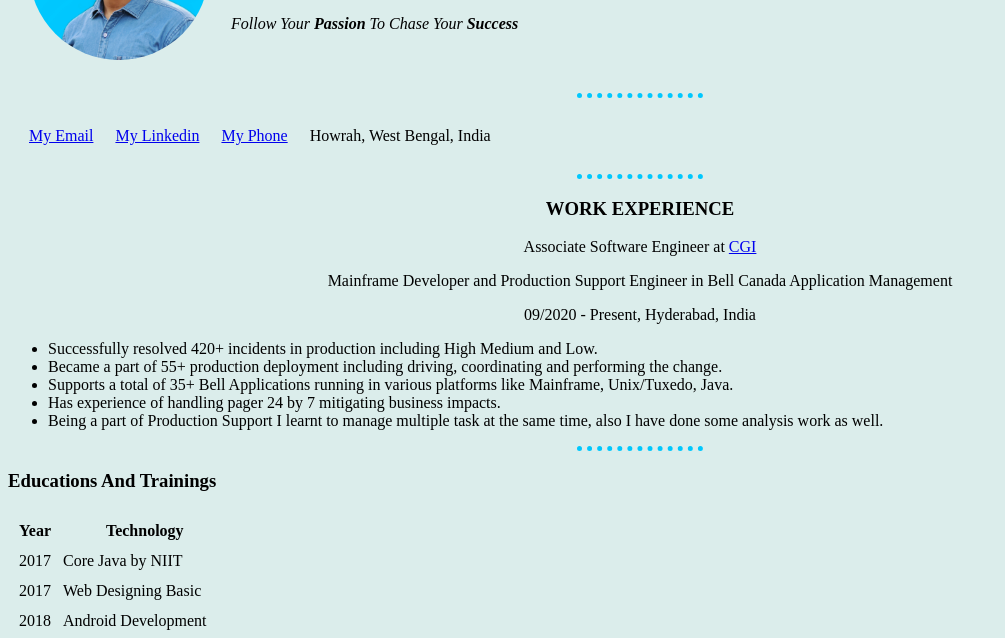
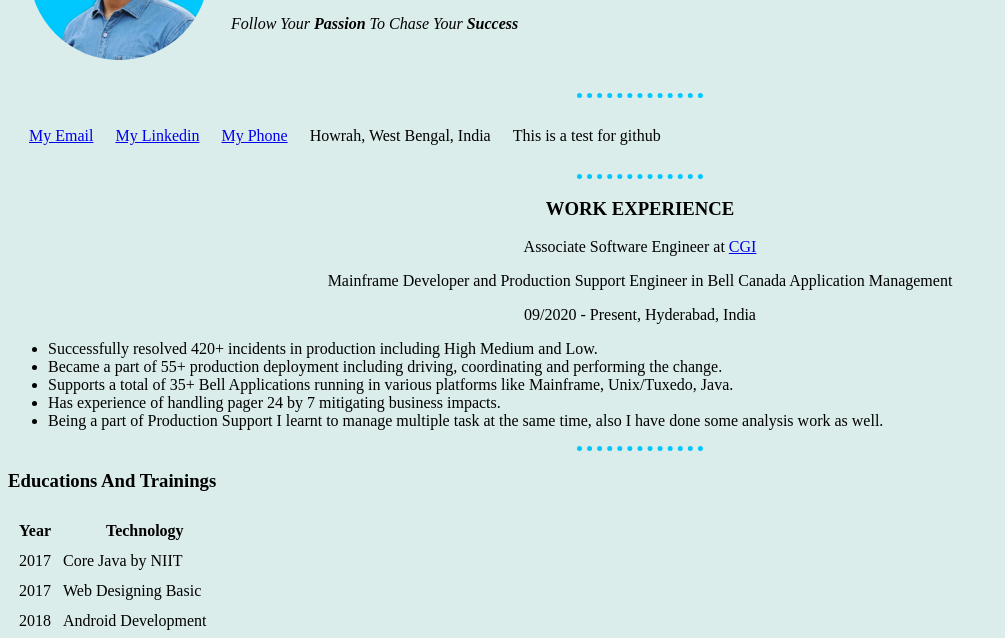
Before and after one commit to saikatdeyashi/myWeb, a plain HTML site: page index.html in a window 1280 px wide. Shown: the part 149-787 px from the top of the page, without its empty margins (0-1005 px from the left). Drawn offline with Linux system fonts and the light colour scheme.

Commit message:
Test github

```diff
--- a/index.html
+++ b/index.html
@@ -45,6 +45,7 @@
       <td> <a href="https://www.linkedin.com/in/saikat-deyashi-6b4526141">My Linkedin</a></td>
       <td> <a href="tel:7003969073">My Phone</a></td>
       <td>Howrah, West Bengal, India</td>
+      <td>This is a test for github</td>
     </tr>
   </table>
 
```
